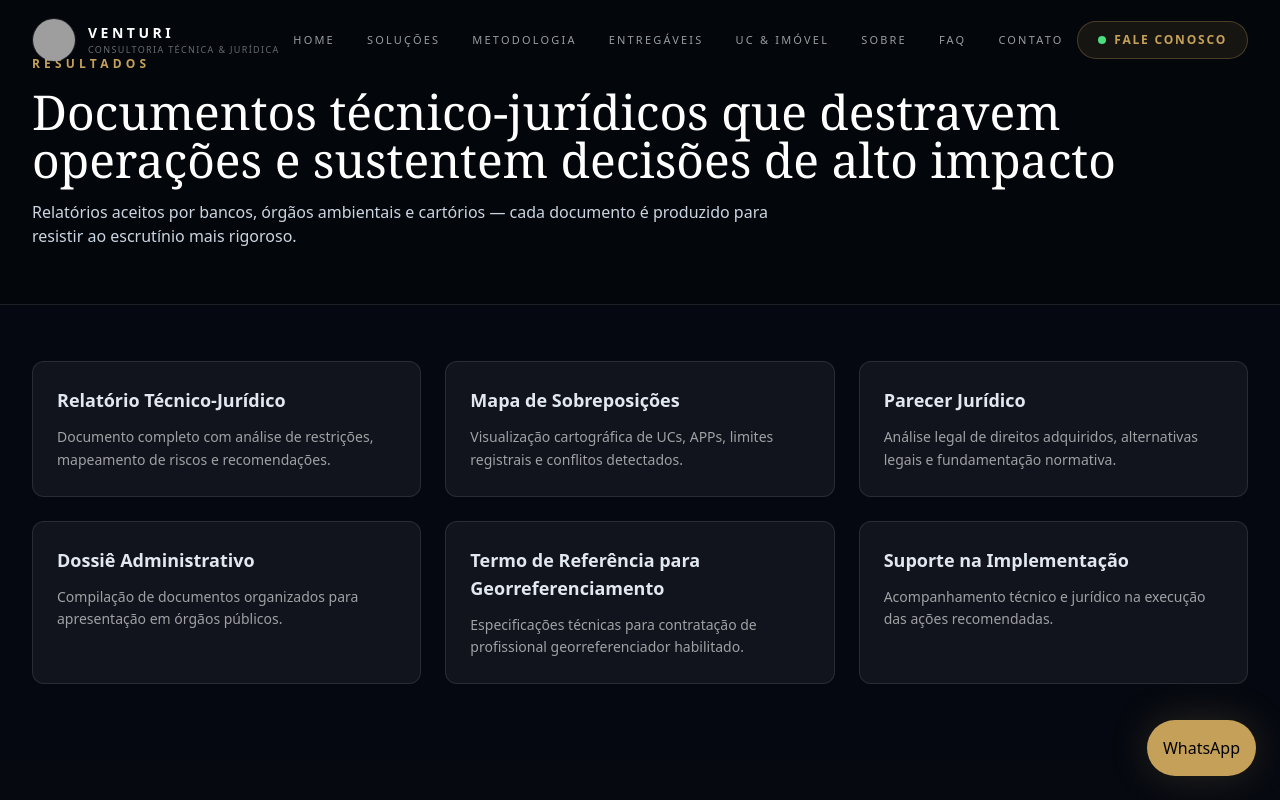
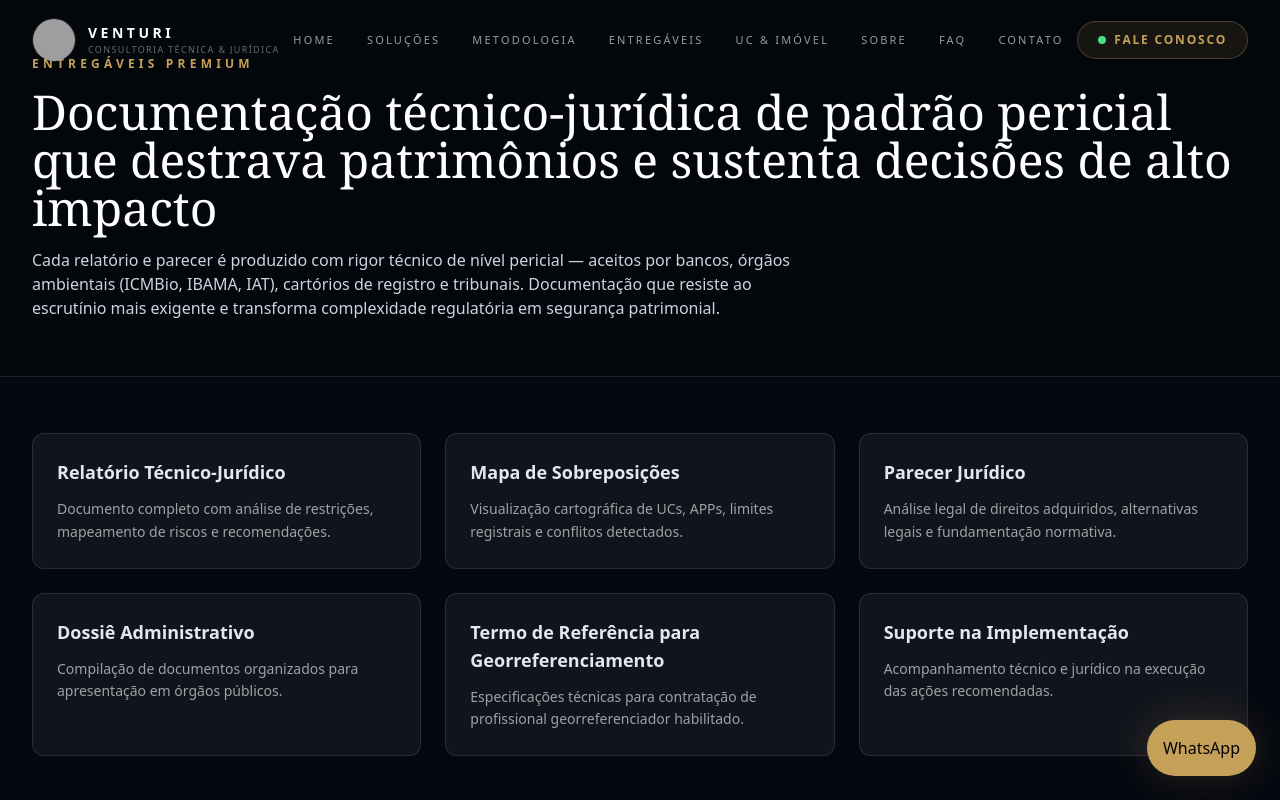
Before and after one commit to ciroramonvaz-stack/site-venturictj, a Next.js app: page /entregaveis in a window 1280 px wide. Shown: the top 800 px of the page. Built offline with nearby package versions, Linux system fonts and the light colour scheme; grey boxes are pictures that could not be loaded; a web font is replaced by a local one.

Commit message:
Update page.tsxfeat: robustece pagina Entregaveis com hero mais impactante

```diff
--- a/src/app/entregaveis/page.tsx
+++ b/src/app/entregaveis/page.tsx
@@ -9,9 +9,9 @@ export default function EntregaveisPage() {
   return (
     <>
       <PageHero
-        kicker="Resultados"
-        title="Documentos técnico-jurídicos que destravem operações e sustentem decisões de alto impacto"
-        description="Relatórios aceitos por bancos, órgãos ambientais e cartórios — cada documento é produzido para resistir ao escrutínio mais rigoroso."
+        kicker="Entregáveis Premium"
+        title="Documentação técnico-jurídica de padrão pericial que destrava patrimônios e sustenta decisões de alto impacto"
+        description="Cada relatório e parecer é produzido com rigor técnico de nível pericial — aceitos por bancos, órgãos ambientais (ICMBio, IBAMA, IAT), cartórios de registro e tribunais. Documentação que resiste ao escrutínio mais exigente e transforma complexidade regulatória em segurança patrimonial."
       />
       <section className="section-wrap py-14">
         <div className="grid gap-6 md:grid-cols-2 lg:grid-cols-3">
```
